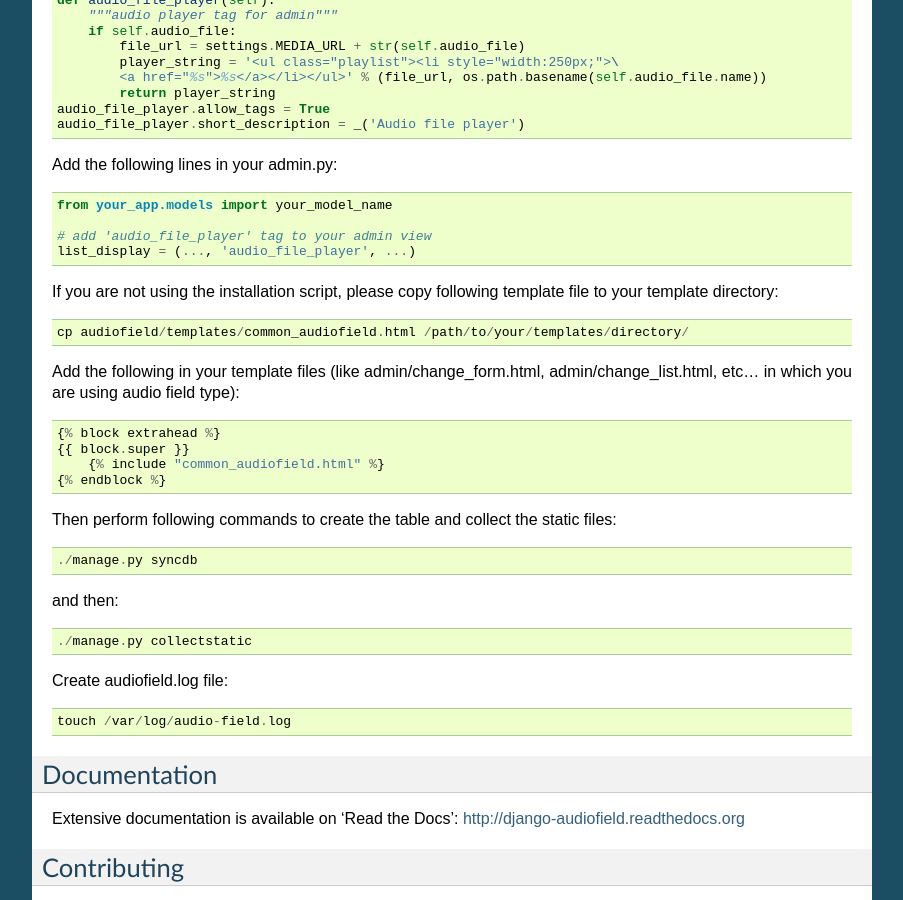
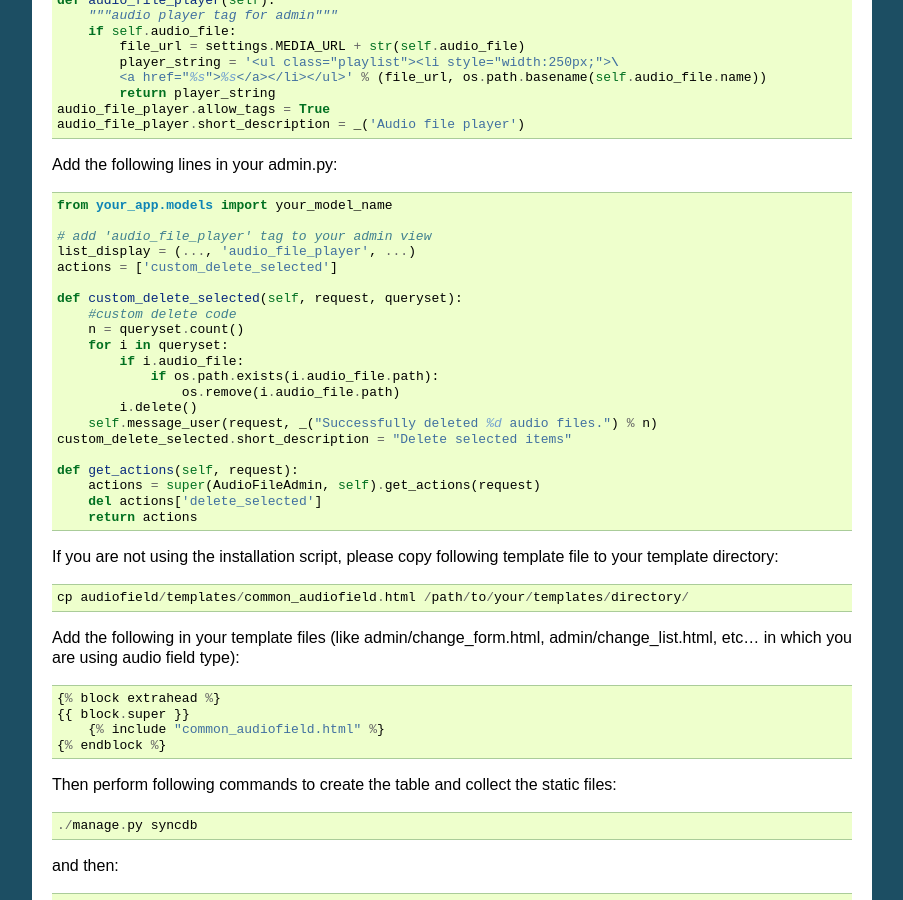
Before and after one commit to fancy517/django-audiofield, a Sphinx documentation site: the page built from docs/source/introduction.rst, in a window 1280 px wide and 900 px high, scrolled down 1553 px. Shown: the whole window, without its empty margins (198-1101 px from the left). Built offline with Sphinx 7.4.7, drawn with Linux system fonts in a browser that asks for light colours.

Commit message:
Add Custom_delete_selected in README

```diff
--- a/docs/source/includes/introduction.txt
+++ b/docs/source/includes/introduction.txt
@@ -66,6 +66,23 @@ Add the following lines in your admin.py::
 
     # add 'audio_file_player' tag to your admin view
     list_display = (..., 'audio_file_player', ...)
+    actions = ['custom_delete_selected']
+
+    def custom_delete_selected(self, request, queryset):
+        #custom delete code
+        n = queryset.count()
+        for i in queryset:
+            if i.audio_file:
+                if os.path.exists(i.audio_file.path):
+                    os.remove(i.audio_file.path)
+            i.delete()
+        self.message_user(request, _("Successfully deleted %d audio files.") % n)
+    custom_delete_selected.short_description = "Delete selected items"
+
+    def get_actions(self, request):
+        actions = super(AudioFileAdmin, self).get_actions(request)
+        del actions['delete_selected']
+        return actions
 
 
 If you are not using the installation script, please copy following template file to your template directory::
```
Also changed, not shown: README.rst (+17 -0 lines).
